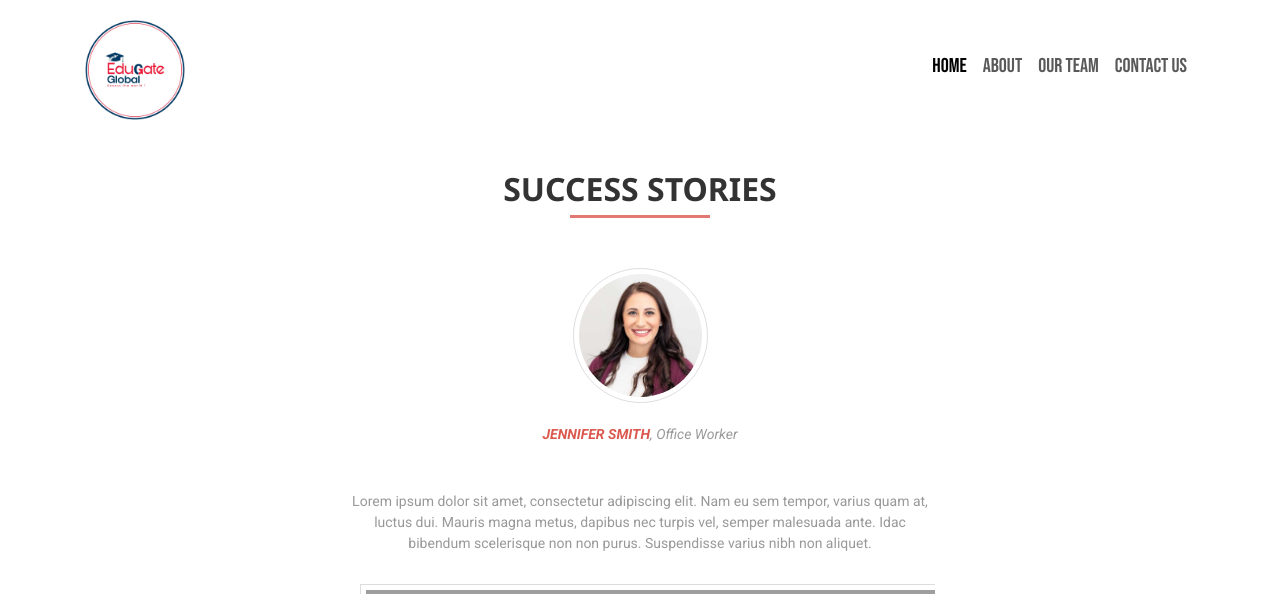
After one commit to sankalpalokuliyanage/edugate, a PHP site: page /successstories.php in a window 1280 px wide. The commit adds this page. Shown: the top 594 px of the page. Run offline with PHP 8.4, Linux system fonts and the light colour scheme; some libraries are stand-ins or nearby versions; grey boxes are pictures that could not be loaded.

Commit message:
add success story dashboard

```diff
--- a/index.php
+++ b/index.php
@@ -166,7 +166,7 @@
           <a class="nav-link" href="#footer">Contact Us</a>
         </li>
         <li class="nav-item">
-          <a class="nav-link btn text-white bg-dark px-3 rounded-5" href="#">SUCCESS STORIES</a>
+          <a class="nav-link btn text-white bg-dark px-3 rounded-5" href="successstories.php">SUCCESS STORIES</a>
         </li>
 
       </ul>
--- /dev/null
+++ b/successstories.php
@@ -0,0 +1,331 @@
+<!DOCTYPE html>
+<html lang="en">
+<head>
+    <meta charset="UTF-8">
+    <meta name="viewport" content="width=device-width, initial-scale=1.0">
+    <title>EDUGATE GLOBAL</title>
+
+    <!-- Favicons -->
+    <link href="img/Logo_global.png" rel="icon">
+    <link href="img/Logo_global.png" rel="apple-touch-icon">
+
+    <link rel="stylesheet" href="https://cdnjs.cloudflare.com/ajax/libs/font-awesome/6.6.0/css/all.min.css">
+
+    <link href="https://cdn.jsdelivr.net/npm/bootstrap@5.3.3/dist/css/bootstrap.min.css" rel="stylesheet" integrity="sha384-QWTKZyjpPEjISv5WaRU9OFeRpok6YctnYmDr5pNlyT2bRjXh0JMhjY6hW+ALEwIH" crossorigin="anonymous">
+
+
+    <script src="https://ajax.googleapis.com/ajax/libs/jquery/1.12.4/jquery.min.js"></script>
+    <link rel="preconnect" href="https://fonts.googleapis.com">
+    <link rel="preconnect" href="https://fonts.gstatic.com" crossorigin>
+    <link href="https://fonts.googleapis.com/css2?family=Bebas+Neue&family=Lato:ital,wght@0,100;0,300;0,400;0,700;0,900;1,100;1,300;1,400;1,700;1,900&family=Open+Sans:ital,wght@0,300..800;1,300..800&family=Roboto:ital,wght@0,100;0,300;0,400;0,500;0,700;0,900;1,100;1,300;1,400;1,500;1,700;1,900&display=swap" rel="stylesheet">
+
+
+    <!-- Include Animate.css for animations (required for WOW.js) -->
+<link rel="stylesheet" href="https://cdnjs.cloudflare.com/ajax/libs/animate.css/4.1.1/animate.min.css"/>
+
+<link href="https://fonts.googleapis.com/css2?family=Noto+Sans:ital,wght@0,400;0,700;1,700&display=swap" rel="stylesheet">
+<link rel="stylesheet" href="https://maxcdn.bootstrapcdn.com/font-awesome/4.7.0/css/font-awesome.min.css">
+<link rel="stylesheet" href="https://stackpath.bootstrapcdn.com/bootstrap/4.5.0/css/bootstrap.min.css">
+<script src="https://ajax.googleapis.com/ajax/libs/jquery/1.12.4/jquery.min.js"></script>
+<script src="https://stackpath.bootstrapcdn.com/bootstrap/4.5.0/js/bootstrap.min.js"></script>
+
+
+
+
+</head>
+<body>
+
+<style>
+
+    * {
+        font-family: 'Roboto', sans-serif;
+        margin: 0;
+        padding: 0;
+        box-sizing: border-box;
+    }
+
+
+
+
+    .navbar {
+        padding: 15px 0;
+    }
+
+    .navbar a {
+        font-family: "Bebas Neue", sans-serif;
+        font-size: 20px;
+        font-weight: 500;
+
+    }
+
+    .navbar .logo {
+        width: 100px;
+    }
+
+    .navbar-toggler {
+        padding: 1px 5px;
+        font-size: 18px;
+        line-height: 0.3;
+        background: #fff;
+    }
+
+
+    @media (max-width: 768px) {
+
+
+
+        .navbar {
+        padding: 2px 0;
+    }
+
+    .navbar .logo {
+        width: 50px;
+    }
+
+    .navbar a {
+        font-family: "Bebas Neue", sans-serif;
+        font-size: 16px;
+        font-weight: 500;
+
+    }
+
+}
+
+
+</style>
+
+
+
+
+
+    <!-- navbar -->
+<nav class="navbar navbar-expand-lg bg-transparent">
+    <div class="container">
+        <a class="navbar-brand" href="https://edugateglobal.com">
+            <img src="img/Logo_global.png" class = "logo" alt="logo" >
+        </a>
+        <button class="navbar-toggler" type="button" data-bs-toggle="collapse" data-bs-target="#navbarSupportedContent" aria-controls="navbarSupportedContent" aria-expanded="false" aria-label="Toggle navigation">
+            <span class="navbar-toggler-icon"></span>
+        </button>
+    <div class="collapse navbar-collapse" id="navbarSupportedContent">
+      <ul class="navbar-nav ms-auto mb-2 mg-lg-0">
+        <li class="nav-item">
+          <a class="nav-link active" aria-current="page" href="https://edugateglobal.com">Home</a>
+        </li>
+        <li class="nav-item">
+          <a class="nav-link" href="">About</a>
+        </li>
+        <!-- <li class="nav-item">
+          <a class="nav-link" href="#">Services</a>
+        </li> -->
+        <li class="nav-item">
+          <a class="nav-link" href="#team">Our Team</a>
+        </li>
+
+        <li class="nav-item">
+          <a class="nav-link" href="#footer">Contact Us</a>
+        </li>
+
+
+      </ul>
+
+    </div>
+  </div>
+</nav>
+
+
+<div class="container">
+	<div class="row">
+		<div class="col-md-8 col-center m-auto">
+			<h2>SUCCESS STORIES</h2>
+			<div id="myCarousel" class="carousel slide" data-ride="carousel">
+				<!-- Carousel -->
+				<div class="carousel-inner">
+					<div class="item carousel-item active">
+						<div class="img-box"><img src="img/team-3.jpg" alt=""></div><br>
+                        <p class="overview"><b>Jennifer Smith</b>, Office Worker</p>
+						<p class="testimonial">Lorem ipsum dolor sit amet, consectetur adipiscing elit. Nam eu sem tempor, varius quam at, luctus dui. Mauris magna metus, dapibus nec turpis vel, semper malesuada ante. Idac bibendum scelerisque non non purus. Suspendisse varius nibh non aliquet.</p>
+						<div class="col-md-4">
+                            <div class="second-img-box">
+                                <img src="img/about-1.jpg" alt="">
+                            </div>
+                        </div>
+					</div>
+					<div class="item carousel-item">
+						<div class="img-box"><img src="img/team-4.jpg" alt=""></div><br>
+                        <p class="overview"><b>Jennifer Smith</b>, Office Worker</p>
+						<p class="testimonial">Lorem ipsum dolor sit amet, consectetur adipiscing elit. Nam eu sem tempor, varius quam at, luctus dui. Mauris magna metus, dapibus nec turpis vel, semper malesuada ante. Idac bibendum scelerisque non non purus. Suspendisse varius nibh non aliquet.</p>
+						<div class="col-md-4">
+                            <div class="second-img-box">
+                                <img src="img/about-3.jpg" alt="">
+                            </div>
+                        </div>
+					</div>
+					<div class="item carousel-item">
+						<div class="img-box"><img src="img/team-2.jpg" alt=""></div><br>
+                        <p class="overview"><b>Jennifer Smith</b>, Office Worker</p>
+						<p class="testimonial">Lorem ipsum dolor sit amet, consectetur adipiscing elit. Nam eu sem tempor, varius quam at, luctus dui. Mauris magna metus, dapibus nec turpis vel, semper malesuada ante. Idac bibendum scelerisque non non purus. Suspendisse varius nibh non aliquet.</p>
+						<div class="col-md-4">
+                            <div class="second-img-box">
+                                <img src="img/about-3.jpg" alt="">
+                            </div>
+                        </div>
+					</div>
+				</div>
+				<!-- Carousel Controls -->
+				<a class="carousel-control left carousel-control-prev" href="#myCarousel" data-slide="prev">
+					<i class="fa fa-angle-left"></i>
+				</a>
+				<a class="carousel-control right carousel-control-next" href="#myCarousel" data-slide="next">
+					<i class="fa fa-angle-right"></i>
+				</a>
+			</div>
+		</div>
+	</div>
+</div>
+
+
+<style>
+
+
+
+h2 {
+    color: #333;
+    text-align: center;
+    text-transform: uppercase;
+    font-family: 'Noto Sans', sans-serif;
+    font-weight: bold;
+    position: relative;
+    margin: 30px 0 60px;
+}
+
+h2::after {
+    content: "";
+    width: 140px;
+    position: absolute;
+    margin: 0 auto;
+    height: 3px;
+    background: #db584e;
+    left: 0;
+    right: 0;
+    bottom: -10px;
+    opacity: .8;
+}
+
+.col-center {
+    margin: 0 auto;
+    float: none !important;
+}
+
+.carousel {
+    margin: 50px auto;
+    padding: 0 70px;
+}
+
+.carousel-item {
+    color: #999;
+    font-size: 14px;
+    text-align: center;
+    overflow: hidden;
+    min-height: 340px;
+}
+
+/* Center the primary image */
+.img-box {
+    display: flex;
+    justify-content: center;
+    align-items: center;
+    width: 135px;
+    height: 135px;
+    margin: 0 auto;
+    padding: 5px;
+    border: 1px solid #ddd;
+    border-radius: 50%;
+}
+
+.img-box img {
+    width: 100%;
+    height: 100%;
+    object-fit: cover;
+    display: block;
+    border-radius: 50%;
+}
+
+.testimonial {
+    padding: 30px 0 10px;
+}
+
+/* Additional smaller image styling */
+.second-img-box {
+    display: flex;
+    justify-content: center;
+    align-items: center;
+    width: 600px;
+    height: auto;
+    margin: 20px auto 0;
+    padding: 5px;
+    border: 1px solid #ddd;
+
+}
+
+.second-img-box img {
+    width: 100%;
+    height: 100%;
+    object-fit: cover;
+    display: block;
+
+}
+
+.overview {
+    font-style: italic;
+}
+
+.overview b {
+    text-transform: uppercase;
+    color: #db584e;
+}
+
+.carousel-control {
+    width: 40px;
+    height: 40px;
+    margin-top: -20px;
+    top: 50%;
+    background: none;
+}
+
+.carousel-control i {
+    font-size: 68px;
+    line-height: 42px;
+    position: absolute;
+    display: inline-block;
+    color: rgba(0, 0, 0, 0.8);
+    text-shadow: 0 3px 3px #e6e6e6, 0 0 0 #000;
+}
+
+.carousel-indicators {
+    bottom: -40px;
+}
+
+.carousel-indicators li, .carousel-indicators li.active {
+    width: 10px;
+    height: 10px;
+    margin: 1px 3px;
+    border-radius: 50%;
+}
+
+.carousel-indicators li {
+    background: #999;
+    border-color: transparent;
+    box-shadow: inset 0 2px 1px rgba(0, 0, 0, 0.2);
+}
+
+.carousel-indicators li.active {
+    background: #555;
+    box-shadow: inset 0 2px 1px rgba(0, 0, 0, 0.2);
+}
+
+
+</style>
+
+
+<script src="https://cdn.jsdelivr.net/npm/bootstrap@5.3.3/dist/js/bootstrap.bundle.min.js" integrity="sha384-YvpcrYf0tY3lHB60NNkmXc5s9fDVZLESaAA55NDzOxhy9GkcIdslK1eN7N6jIeHz" crossorigin="anonymous"></script>
```
Also changed, not shown: ADMIN/includes/navbar.php (+7 -1 lines), ADMIN/successstoriesupload.php (added, +142 -0 lines).
